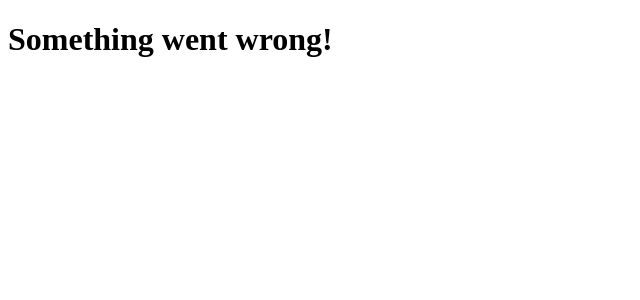
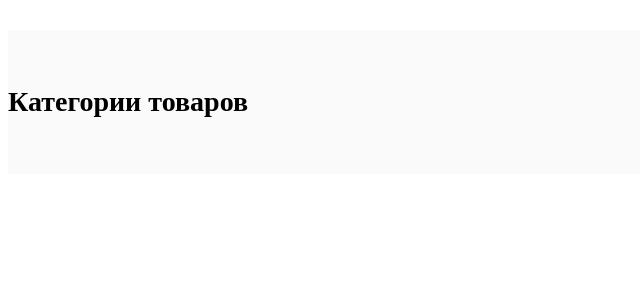
Before and after one commit to nodirakmalovich/ht-med, a Next.js app: page /Catalog/CatalogPage in a window 1280 px wide. Before the commit this address had no page. Shown: the top 300 px of the page, without its empty margins (0-640 px from the left). Built offline with nearby package versions, Linux system fonts and the light colour scheme.

Commit message:
added catalog page

```diff
--- a/src/component/Navbar/api/api.jsx
+++ b/src/component/Navbar/api/api.jsx
@@ -5,7 +5,7 @@ import { useTranslations } from "next-intl"
 
 export default function NavbarApi() {
 
-    const { t } = useTranslations("Index")
+    // const { t } = useTranslations("Index")
 
 
 
--- /dev/null
+++ b/src/pages/Catalog/CatalogHero/CatalogHero.jsx
@@ -0,0 +1,21 @@
+// 'use client'
+import CatalogHeroApi from './api/CatalogHeroApi'
+import './ui/CatalogHero.scss'
+
+export default function CatalogHero() {
+
+
+    return (
+        <div className="CatalogHero ">
+            <div className="CatalogHero_wrapper my-container">
+                <div className="CatalogHero_wrapper_title">
+                    <p className="CatalogHero_wrapper_title_text">
+                        Категории товаров
+                    </p>
+                </div>
+
+
+            </div>
+        </div>
+    )
+}
--- /dev/null
+++ b/src/pages/Catalog/CatalogHero/ui/CatalogHero.scss
@@ -0,0 +1,20 @@
+@import '../../../../styles/mixins.scss';
+@import '../../../../styles/variables.scss';
+
+
+.CatalogHero {
+    background-color: $white-background;
+    margin-top: 30px;
+    padding: 30px 0;
+
+    &_wrapper {
+
+        &_title {
+
+            &_text {
+                @include company-name;
+                color: $black-color;
+            }
+        }
+    }
+}
--- /dev/null
+++ b/src/pages/Catalog/CatalogPage.jsx
@@ -0,0 +1,9 @@
+import CatalogHero from "./CatalogHero/CatalogHero";
+
+export default function CatalogPage() {
+    return (
+        <div >
+            <CatalogHero />
+        </div>
+    )
+}
--- a/src/pages/Home/HomeCategories/HomeCategories.jsx
+++ b/src/pages/Home/HomeCategories/HomeCategories.jsx
@@ -7,8 +7,6 @@ import './ui/HomeCategories.scss'
 export default function HomeCategories() {
 
     const { HomeCategories } = HomeCategoriesApi()
-
-    console.log(HomeCategories);
 
     return (
         <div className="home_categories">
--- a/src/pages/Home/HomeCategories/api/HomeCategoriesApi.jsx
+++ b/src/pages/Home/HomeCategories/api/HomeCategoriesApi.jsx
@@ -11,7 +11,6 @@ export default function HomeCategoriesApi() {
         axios.get('https://admin.ht-med.uz/api/v1/category-image-list/')
             .then(res => {
                 setHomeCategories(res.data.results)
-                console.log(res);
             })
             .catch(error => {
                 console.error("Error fetching data:", error);
--- a/src/pages/Home/HomePartners/api/HomePartnersApi.jsx
+++ b/src/pages/Home/HomePartners/api/HomePartnersApi.jsx
@@ -11,7 +11,6 @@ export default function HomePartnersApi() {
         axios.get('https://admin.ht-med.uz/api/v1/partner-image-list/')
             .then(res => {
                 setPartnersList(res.data.results)
-                console.log(res);
             })
             .catch(error => {
                 console.error("Error fetching data:", error);
```
Also changed, not shown: src/app/[locale]/layout.js (+4 -4 lines), src/app/catalog/page.jsx (+11 -4 lines), src/component/Navbar/Navbar.jsx (+7 -0 lines), src/pages/Catalog/CatalogHero/api/CatalogHeroApi.jsx (added).
